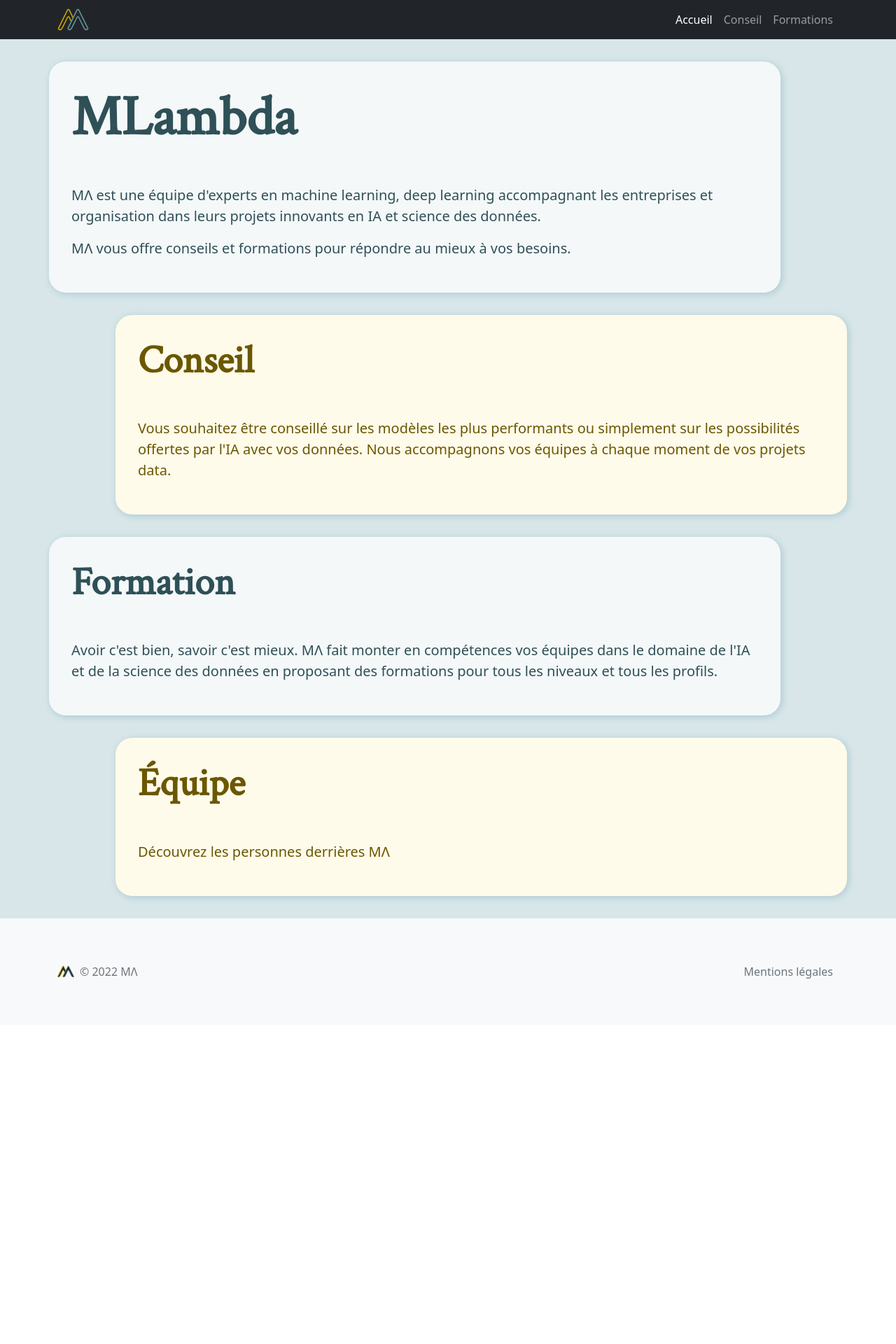
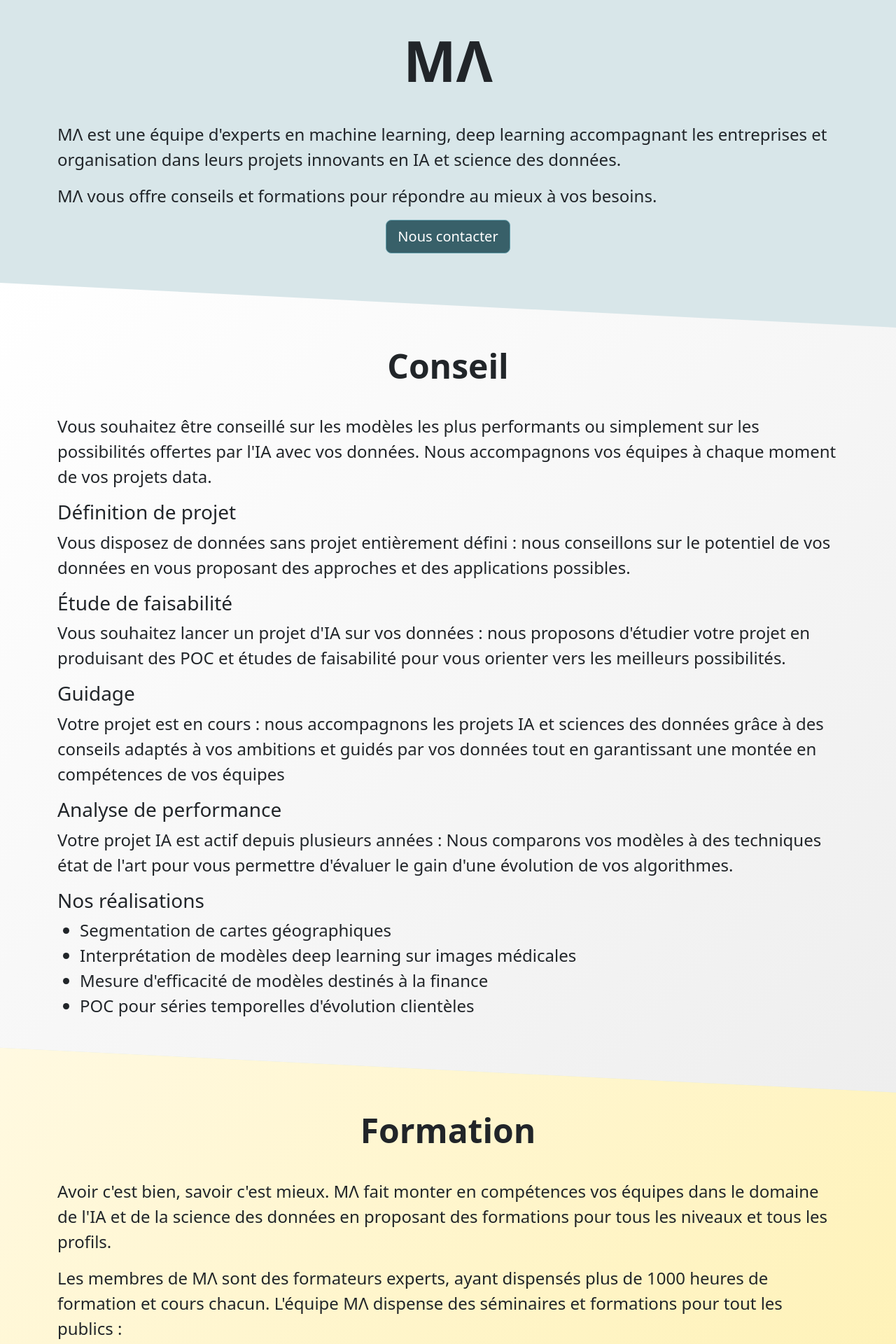
Before and after one commit to mlambda/website, a Jekyll site: the page built from index.html, in a window 1280 px wide. Shown: the top 1920 px of the page at 70% size. Built offline with Jekyll 4.4.1, drawn with Linux system fonts in a browser that asks for light colours; before the commit the page ends 1464 px from its top, so only the background shows below that; some of the changed text lies outside the part shown.

Commit message:
Switch layout
Signed-off-by: m09 <142691+m09@users.noreply.github.com>

```diff
--- a/_includes/footer.html
+++ b/_includes/footer.html
@@ -1,25 +1,16 @@
-<footer class="footer mt-auto py-3 bg-light">
+<footer class="footer mt-auto py-3">
   <div class="container">
-    <div
-      class="d-flex flex-wrap justify-content-between align-items-center py-3 my-4"
-    >
+    <div class="d-flex flex-wrap justify-content-between align-items-center py-3 my-4">
       <div class="col-md-4 d-flex align-items-center">
-        <a
-          href="{% link index.html %}"
-          class="mb-3 me-2 mb-md-0 text-muted text-decoration-none lh-1"
-        >
+        <a href="{% link index.html %}" class="mb-3 me-2 mb-md-0 text-muted text-decoration-none lh-1">
           <img src="{% link {{site.logo}} %}" width="24" height="24" />
         </a>
-        <span class="mb-3 mb-md-0 text-muted"
-          >&copy; 2022 {{ site.title }}</span
-        >
+        <span class="mb-3 mb-md-0">&copy; 2022 {{ site.title }}</span>
       </div>
 
       <ul class="nav col-md-4 justify-content-end">
         <li class="nav-item">
-          <a href="{% link legal.md %}" class="nav-link px-2 text-muted"
-            >Mentions légales</a
-          >
+          <a href="{% link legal.md %}" class="nav-link px-2">Mentions légales</a>
         </li>
       </ul>
     </div>
--- a/_includes/header.html
+++ /dev/null
@@ -1,35 +0,0 @@
-<header>
-  <!-- Fixed navbar -->
-  <nav class="navbar navbar-expand-md navbar-dark bg-dark">
-    <div class="container">
-      <a href="{% link index.html %}"><img src="{% link {{site.logo}} %}" height="32" /></a>
-      <button
-        class="navbar-toggler"
-        type="button"
-        data-bs-toggle="collapse"
-        data-bs-target="#navbarCollapse"
-        aria-controls="navbarCollapse"
-        aria-expanded="false"
-        aria-label="Toggle navigation"
-      >
-        <span class="navbar-toggler-icon"></span>
-      </button>
-      <div class="collapse navbar-collapse" id="navbarCollapse">
-        <ul class="navbar-nav ms-auto mb-2 mb-md-0">
-          {% assign menu_pages = site.pages | where: "menu", true %}
-          {% assign sorted_menu_pages = menu_pages | sort: "order" %}
-          {%- for site_page in sorted_menu_pages %}
-          <li class="nav-item">
-            <a
-              class="nav-link{% if site_page.path == page.path %} active {% endif %}"
-              {% if site_page.path == page.path %}aria-current="page"{% endif %}
-              href="{% link {{ site_page.path }} %}"
-              >{{ site_page.title }}</a
-            >
-          </li>
-          {%- endfor %}
-        </ul>
-      </div>
-    </div>
-  </nav>
-</header>
--- a/_layouts/default.html
+++ b/_layouts/default.html
@@ -1,14 +1,11 @@
 <!DOCTYPE html>
-<html lang="{{ page.lang | default: site.lang | default: "en" }}" class="h-100">
+<html lang="{{ page.lang | default: site.lang | default: " en" }}" class="h-100">
 
 {%- include head.html -%}
 
 <body class="d-flex flex-column h-100">
-  {%- include header.html -%}
   <main class="flex-shrink-0">
-    <div class="container" >
-      {{ content }}
-    </div>
+    {{ content }}
   </main>
 
   {%- include footer.html -%}
--- a/assets/css/main.css
+++ b/assets/css/main.css
@@ -1,6 +1,88 @@
 main {
-  padding: 2rem;
+  background-color: #d8e6e9;
+  width: 100%;
 }
-main h1 {
-  margin-bottom: 3rem;
+
+footer {
+  background-color: #17282b;
+  color: #eee;
+
 }
+
+h1,
+h2 {
+  padding-bottom: 2rem;
+  text-align: center;
+}
+
+h1 {
+  font-size: 5rem;
+  font-weight: 900;
+}
+
+h2 {
+  font-size: 3rem;
+  font-weight: 700;
+}
+
+.mlambda,
+.conseil,
+.formation,
+.equipe {
+  position: relative;
+  padding-bottom: 7vw;
+  width: 100%;
+  font-size: 1.5rem;
+}
+
+.conseil,
+.formation,
+.equipe {
+  padding-top: 7vw;
+  margin-top: -5vw;
+}
+
+.conseil,
+.formation {
+  clip-path: polygon(0 0,
+      100% 5vw,
+      100% 100%,
+      0 calc(100% - 5vw));
+
+}
+
+.mlambda {
+  padding-top: 3vw;
+  clip-path: polygon(0 0,
+      100% 0,
+      100% 100%,
+      0 calc(100% - 5vw));
+}
+
+.mlambda .btn-primary {
+  border: solid 1px #639eab;
+  background-color: #386069;
+}
+
+.equipe {
+  clip-path: polygon(0 0,
+      100% 5vw,
+      100% 100%,
+      0 100%);
+}
+
+.mlambda {
+  background-image: linear-gradient(135deg, #d8e6e9, #d8e6e9c9);
+}
+
+.conseil {
+  background-image: linear-gradient(135deg, #fff, #eee);
+}
+
+.formation {
+  background-image: linear-gradient(135deg, #fff9e1, #feefa6);
+}
+
+.equipe {
+  background-image: linear-gradient(135deg, #eee, #efefef);
+}
--- a/index.html
+++ b/index.html
@@ -1,93 +1,131 @@
 ---
 layout: default
 title: Accueil
-menu: true
-order: 0
 ---
+<section class="mlambda">
+  <div class="container">
+    <h1 class="text-center">MΛ</h1>
 
-<style>
-  main {
-    background-color: #d8e6e9;
-  }
-
-  .box {
-    padding: 2rem;
-    color: #111;
-    border-radius: 1.5rem;
-  }
-  .box h1,
-  .box h2,
-  .box h3,
-  .box h4,
-  .box h5,
-  .box h6 {
-    font-family: "Crimson Text", "serif";
-    font-weight: 900 !important;
-    font-stretch: ultra-expanded;
-    transition: text-decoration 2s;
-  }
-  .box:hover h1 {
-    text-decoration: underline overline;
-  }
-
-  .blue-box {
-    background-color: #f4f8f9;
-    box-shadow: 2px 2px 10px 1px #b1ced4;
-    color: #2f5057;
-  }
-
-  .yellow-box {
-    background-color: #fffbea;
-    box-shadow: 2px 2px 10px 1px #b1ced4;
-    color: #6b5700;
-  }
-
-  .blue-box:hover h1 {
-    text-decoration-color: #639eab;
-  }
-
-  .yellow-box:hover h1 {
-    text-decoration-color: #d6b000;
-  }
-
-  .margin-top {
-    margin-top: 2rem;
-  }
-</style>
-
-<div class="row">
-  <div class="box blue-box col-md-11">
-    <h1 class="display-1">MLambda</h1>
-    <p class="lead">
+    <p>
       MΛ est une équipe d'experts en machine learning, deep learning
       accompagnant les entreprises et organisation dans leurs projets innovants
       en IA et science des données.
     </p>
-    <p class="lead">
+
+    <p>
       MΛ vous offre conseils et formations pour
       répondre au mieux à vos besoins.
     </p>
+
+    <p class="text-center">
+      <a class="btn btn-primary btn-lg" href="mailto:contact@mlambda.fr" role="button">Nous contacter</a>
+    </p>
   </div>
-</div>
-<div class="row margin-top">
-  <div class="box yellow-box ms-auto col-md-11 justify-content-right">
-    <h1 class="display-4">Conseil</h1>
-    <p class="lead">Vous souhaitez être conseillé sur les modèles les plus performants ou simplement sur les possibilités offertes par l'IA avec vos données. Nous accompagnons vos équipes à chaque moment de vos projets data.</p>
+</section>
+
+<section class="conseil">
+  <div class="container">
+    <h2>Conseil</h2>
+
+    <p>
+      Vous souhaitez être conseillé sur les modèles les plus performants ou simplement sur les
+      possibilités offertes par l'IA avec vos données. Nous accompagnons vos équipes à chaque moment de vos projets
+      data.
+    </p>
+
+    <h3>Définition de projet</h3>
+
+    <p>
+      Vous disposez de données sans projet entièrement défini : nous conseillons sur le potentiel de vos données en
+      vous proposant des approches et des applications possibles.
+    </p>
+
+    <h3>Étude de faisabilité</h3>
+
+    <p>
+      Vous souhaitez lancer un projet d'IA sur vos données : nous proposons d'étudier votre projet en produisant des
+      POC et études de faisabilité pour vous orienter vers les
+      meilleurs possibilités.
+    </p>
+
+    <h3>Guidage</h3>
+
+    <p>
+      Votre projet est en cours : nous accompagnons les projets IA et sciences des données grâce à des conseils
+      adaptés
+      à vos ambitions et guidés par
+      vos données tout en garantissant une montée en compétences de vos équipes
+    </p>
+
+    <h3>Analyse de performance</h3>
+
+    <p>
+      Votre projet IA est actif depuis plusieurs années :
+
+      Nous comparons vos modèles à des techniques état de l'art pour vous permettre d'évaluer le gain d'une évolution de
+      vos algorithmes.
+    </p>
+
+    <h3>Nos réalisations</h3>
+
+    <ul>
+      <li> Segmentation de cartes géographiques</li>
+      <li>Interprétation de modèles deep learning sur images médicales</li>
+      <li>Mesure d'efficacité de modèles destinés à la finance</li>
+      <li>POC pour séries temporelles d'évolution clientèles</li>
+    </ul>
   </div>
-</div>
-<div class="row margin-top">
-  <div class="box blue-box col-md-11 justify-content-left">
-    <h1 class="display-4">Formation</h1>
-    <p class="lead">
+</section>
+<section class="formation">
+  <div class="container">
+    <h2>Formation</h2>
+
+    <p>
       Avoir c'est bien, savoir c'est mieux.
       MΛ fait monter en compétences vos équipes dans le domaine de l'IA et de la
       science des données en proposant des formations pour tous les niveaux et tous les profils.
     </p>
+
+    <p>
+      Les membres de MΛ sont des formateurs experts, ayant dispensés plus de 1000 heures de formation et cours chacun.
+      L'équipe MΛ dispense des séminaires et formations pour tout les publics :
+    </p>
+
+    <ul>
+      <li>Dirigeants, managers ou responsables RH, MΛ vous propose des séminaires présentant les enjeux de l'IA et les
+        impacts futures.</li>
+      <li>Pour les équipes techniques, MΛ propose des formations de haut niveau de la data analyse jusqu'au méthode
+        moderne du deep learing.</li>
+    </ul>
+
+    <h3>Thématiques de formations</h3>
+
+    <description>
+      <dt>Deep learning</dt>
+      <dd>Algorithmes modernes pour traiter principalement le texte, l'audio, le son</dd>
+      <dt>Machine learning</dt>
+      <dd>Algorithmes classiques pour traiter les données tabulaires</dd>
+      <dt>Data visualisation</dt>
+      <dd>Analyse et visualisation de données</dd>
+      <dt>Prospective IA</dt>
+      <dd>Quels sont les enjeux de l'IA aujourd'hui ? Découvrez les impacts futurs du machine learing dans votre
+        domaine.</dd>
+    </description>
+
+    <p>
+      Vous souhaitez une formation ou un séminaire adapté à vos problématiques et vos données ? N'hésitez pas à nous
+      contacter pour définir les sujets que vous souhaitez aborder, MΛ composera la formation idéale pour vous.
+    </p>
   </div>
-</div>
-<div class="row margin-top">
-  <div class="box yellow-box ms-auto col-md-11 text-md-right">
-    <h1 class="display-4">Équipe</h1>
-    <p class="lead">Découvrez les personnes derrières MΛ</p>
+</section>
+<section class="equipe">
+  <div class="container">
+    <h2>Équipe</h2>
+    <p>Découvrez les personnes derrières MΛ</p>
+    <ul>
+      <li><a href="https://www.linkedin.com/in/fran%C3%A7ois-marie-giraud-8b876245/">François-Marie Giraud</a></li>
+      <li><a href="https://www.linkedin.com/in/rrince/">Romain Rincé</a></li>
+      <li><a href="https://www.linkedin.com/in/hugo-mougard/">Hugo Mougard</a></li>
+    </ul>
   </div>
-</div>
+</section>
```
Also changed, not shown: _includes/head.html (+9 -40 lines), conseil.md (deleted, +0 -40 lines), formations.md (deleted, +0 -28 lines), .github/workflows/pages.yml.
